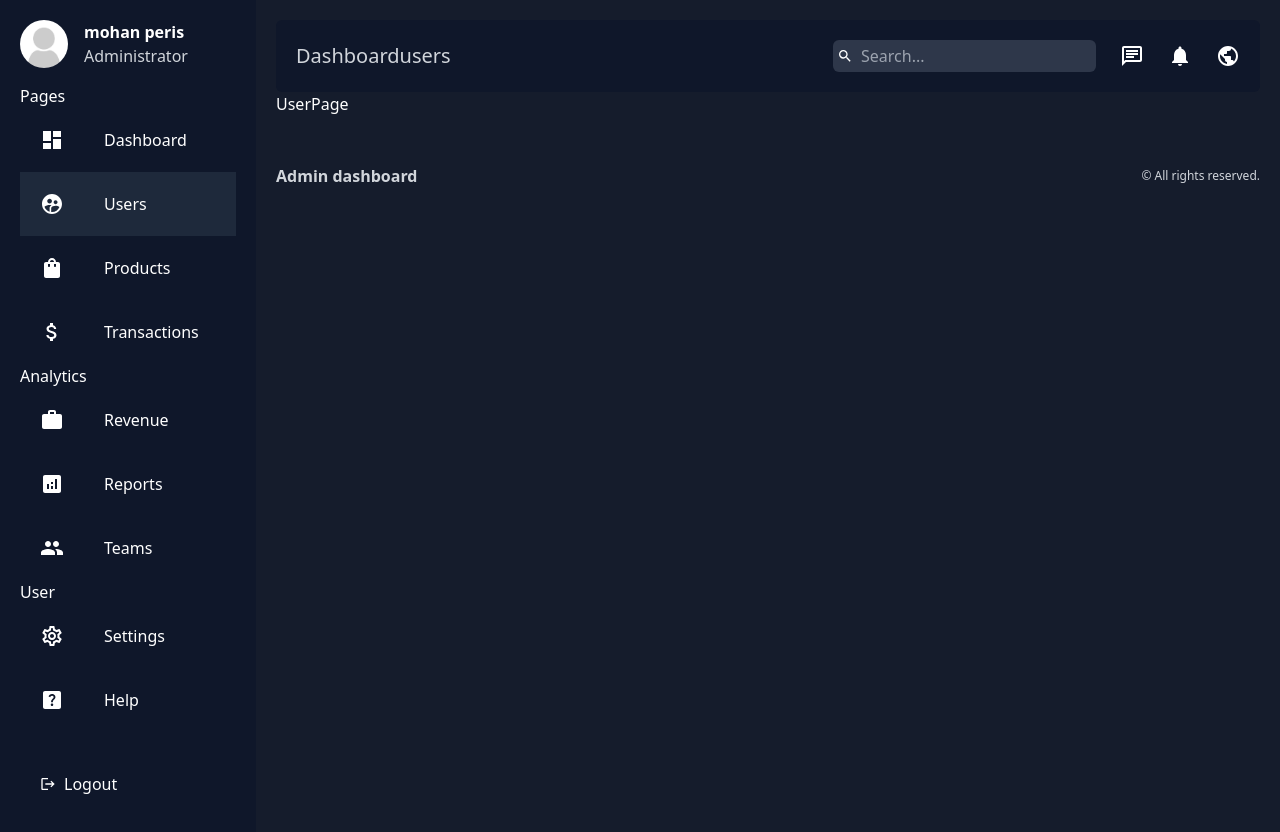
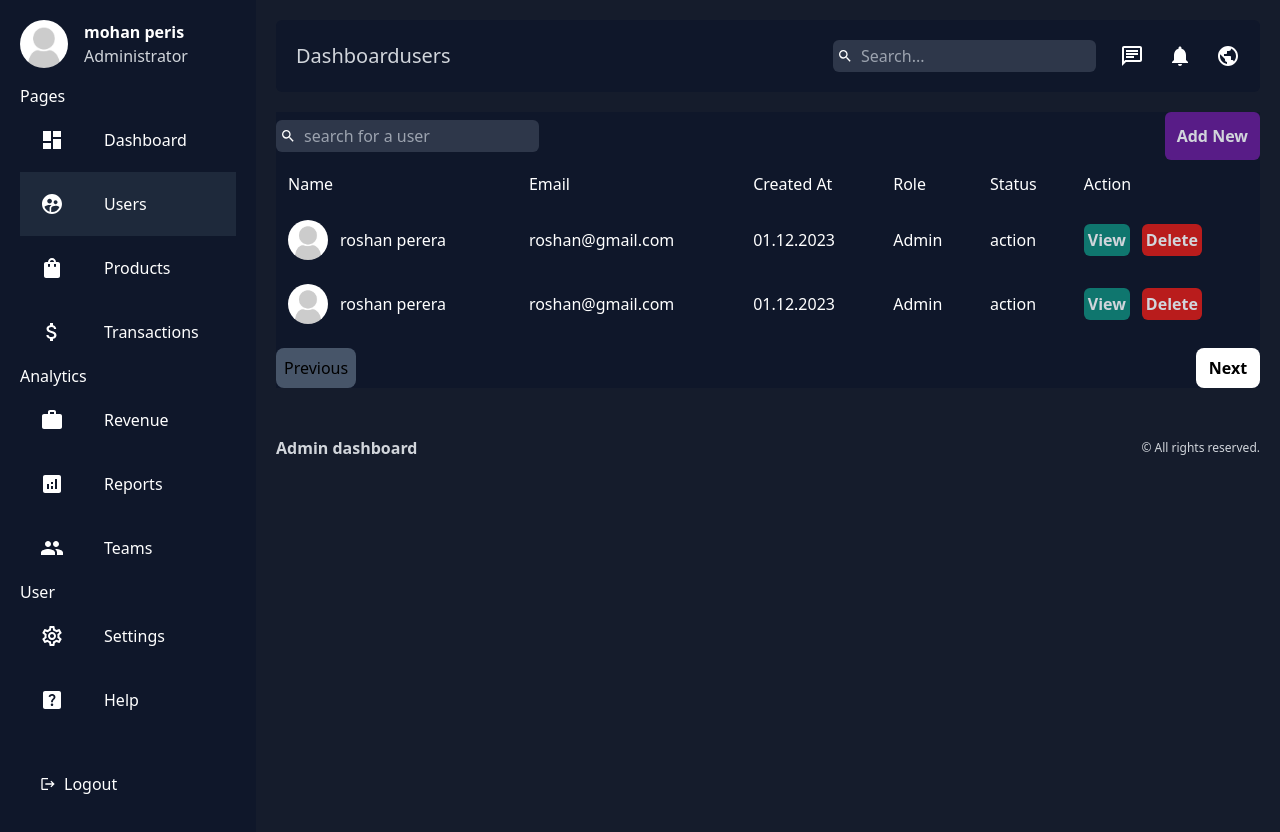
Before and after one commit to Pasindusheshan127/next-admin-dashboard, a Next.js app in the folder admin-dashboard/: page /dashboard/users in a window 1280 px wide. Shown: the top 832 px of the page. Built offline with nearby package versions, Linux system fonts and the light colour scheme.

Commit message:
products page and users page have been created

```diff
--- a/admin-dashboard/app/dashboard/products/page.jsx
+++ b/admin-dashboard/app/dashboard/products/page.jsx
@@ -1,7 +1,99 @@
+import Pagination from "@/components/ui/dashboard/Pagination";
+import Search from "@/components/ui/dashboard/Search";
+import Image from "next/image";
+import Link from "next/link";
 import React from "react";
 
 const ProductsPage = () => {
-  return <div>ProductsPage</div>;
+  return (
+    <div>
+      <div className="mt-5 bg-slate-900">
+        <div className="flex items-center justify-between">
+          <Search placeholder={"search for a products"} />
+          <Link href="/dashboard/products/add">
+            <button className="p-3 bg-purple-900 font-bold text-gray-300 rounded-md cursor-pointer border-none">
+              Add New
+            </button>
+          </Link>
+        </div>
+        <table className="w-full ">
+          <thead>
+            <tr>
+              <td className="p-3">Title</td>
+              <td className="p-3">Description</td>
+              <td className="p-3">Price</td>
+              <td className="p-3">Created At</td>
+              <td className="p-3">Stock</td>
+              <td className="p-3">Action</td>
+            </tr>
+          </thead>
+          <tbody>
+            <tr>
+              <td className="p-3">
+                <div className="flex items-center gap-3">
+                  <Image
+                    src="/noproduct.jpg"
+                    alt="user"
+                    height={40}
+                    width={40}
+                    className="rounded-full"
+                  />
+                  iPhone
+                </div>
+              </td>
+              <td className="p-3">Desc</td>
+              <td className="p-3">$2000</td>
+              <td className="p-3">12.08.2024</td>
+              <td className="p-3">72</td>
+              <td className="p-3">
+                <div className="flex gap-3">
+                  <Link href="/">
+                    <button className="p-1 text-gray-300 border-none cursor-pointer rounded-md font-bold bg-teal-700">
+                      View
+                    </button>
+                  </Link>
+                  <button className="p-1 text-gray-300 border-none cursor-pointer rounded-md font-bold bg-red-700">
+                    Delete
+                  </button>
+                </div>
+              </td>
+            </tr>
+            <tr>
+              <td className="p-3">
+                <div className="flex items-center gap-3">
+                  <Image
+                    src="/noproduct.jpg"
+                    alt="user"
+                    height={40}
+                    width={40}
+                    className="rounded-full"
+                  />
+                  iPhone
+                </div>
+              </td>
+              <td className="p-3">Desc</td>
+              <td className="p-3">$2000</td>
+              <td className="p-3">12.08.2024</td>
+              <td className="p-3">72</td>
+              <td className="p-3">
+                <div className="flex gap-3">
+                  <Link href="/">
+                    <button className="p-1 text-gray-300 border-none cursor-pointer rounded-md font-bold bg-teal-700">
+                      View
+                    </button>
+                  </Link>
+                  <button className="p-1 text-gray-300 border-none cursor-pointer rounded-md font-bold bg-red-700">
+                    Delete
+                  </button>
+                </div>
+              </td>
+            </tr>
+          </tbody>
+        </table>
+        <Pagination />
+      </div>
+    </div>
+  );
 };
 
 export default ProductsPage;
--- a/admin-dashboard/app/dashboard/users/page.jsx
+++ b/admin-dashboard/app/dashboard/users/page.jsx
@@ -1,7 +1,99 @@
+import Pagination from "@/components/ui/dashboard/Pagination";
+import Search from "@/components/ui/dashboard/Search";
+import Image from "next/image";
+import Link from "next/link";
 import React from "react";
 
 const UserPage = () => {
-  return <div>UserPage</div>;
+  return (
+    <div>
+      <div className="mt-5 bg-slate-900">
+        <div className="flex items-center justify-between">
+          <Search placeholder={"search for a user"} />
+          <Link href="/dashboard/users/add">
+            <button className="p-3 bg-purple-900 font-bold text-gray-300 rounded-md cursor-pointer border-none">
+              Add New
+            </button>
+          </Link>
+        </div>
+        <table className="w-full ">
+          <thead>
+            <tr>
+              <td className="p-3">Name</td>
+              <td className="p-3">Email</td>
+              <td className="p-3">Created At</td>
+              <td className="p-3">Role</td>
+              <td className="p-3">Status</td>
+              <td className="p-3">Action</td>
+            </tr>
+          </thead>
+          <tbody>
+            <tr>
+              <td className="p-3">
+                <div className="flex items-center gap-3">
+                  <Image
+                    src="/noavatar.png"
+                    alt="user"
+                    height={40}
+                    width={40}
+                    className="rounded-full"
+                  />
+                  roshan perera
+                </div>
+              </td>
+              <td className="p-3">roshan@gmail.com</td>
+              <td className="p-3">01.12.2023</td>
+              <td className="p-3">Admin</td>
+              <td className="p-3">action</td>
+              <td className="p-3">
+                <div className="flex gap-3">
+                  <Link href="/">
+                    <button className="p-1 text-gray-300 border-none cursor-pointer rounded-md font-bold bg-teal-700">
+                      View
+                    </button>
+                  </Link>
+                  <button className="p-1 text-gray-300 border-none cursor-pointer rounded-md font-bold bg-red-700">
+                    Delete
+                  </button>
+                </div>
+              </td>
+            </tr>
+            <tr>
+              <td className="p-3">
+                <div className="flex items-center gap-3">
+                  <Image
+                    src="/noavatar.png"
+                    alt="user"
+                    height={40}
+                    width={40}
+                    className="rounded-full"
+                  />
+                  roshan perera
+                </div>
+              </td>
+              <td className="p-3">roshan@gmail.com</td>
+              <td className="p-3">01.12.2023</td>
+              <td className="p-3">Admin</td>
+              <td className="p-3">action</td>
+              <td className="p-3">
+                <div className="flex gap-3">
+                  <Link href="/">
+                    <button className="p-1 text-gray-300 border-none cursor-pointer rounded-md font-bold bg-teal-700">
+                      View
+                    </button>
+                  </Link>
+                  <button className="p-1 text-gray-300 border-none cursor-pointer rounded-md font-bold bg-red-700">
+                    Delete
+                  </button>
+                </div>
+              </td>
+            </tr>
+          </tbody>
+        </table>
+        <Pagination />
+      </div>
+    </div>
+  );
 };
 
 export default UserPage;
--- /dev/null
+++ b/admin-dashboard/components/ui/dashboard/Pagination.jsx
@@ -0,0 +1,19 @@
+"use client";
+import React from "react";
+
+const Pagination = () => {
+  return (
+    <div>
+      <div className="flex justify-between mt-3">
+        <button className="p-2 cursor-not-allowed rounded-lg bg-slate-600 text-black ">
+          Previous
+        </button>
+        <button className="p-2 w-16 cursor-pointer bg-white text-black font-bold rounded-lg">
+          Next
+        </button>
+      </div>
+    </div>
+  );
+};
+
+export default Pagination;
--- /dev/null
+++ b/admin-dashboard/components/ui/dashboard/Search.jsx
@@ -0,0 +1,21 @@
+"cuse client";
+import React from "react";
+import { MdSearch } from "react-icons/md";
+
+const Search = ({ placeholder }) => {
+  return (
+    <div className="">
+      {/* SEARCH BAR */}
+      <div className="flex  items-center bg-[#2e374a]  rounded-md gap-2 p-1">
+        <MdSearch />
+        <input
+          type="text"
+          placeholder={placeholder}
+          className="outline-none bg-transparent text-gray-300"
+        />
+      </div>
+    </div>
+  );
+};
+
+export default Search;
```
